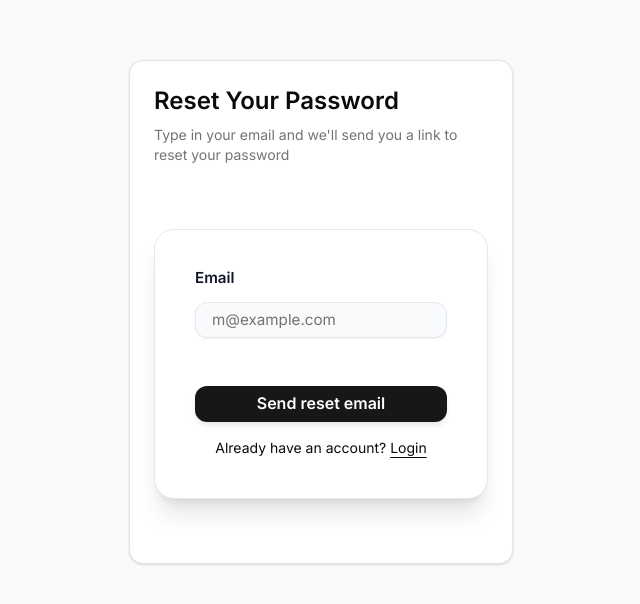
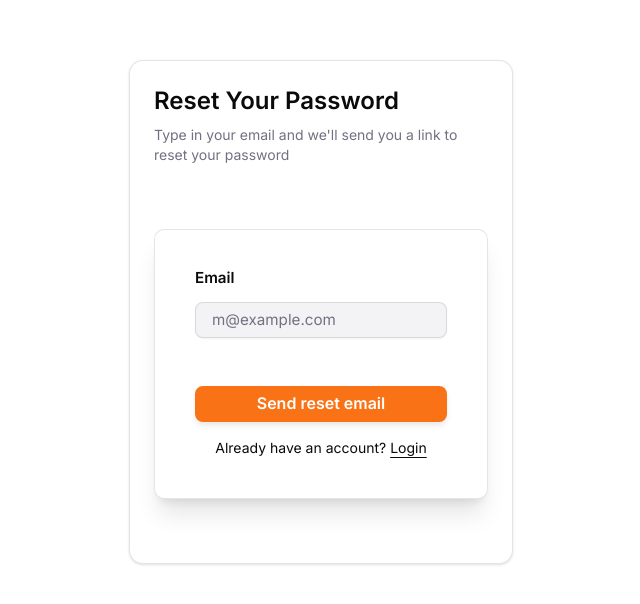
Before and after one commit to ThiagoWriel/hotler, a Next.js app: page /auth/forgot-password in a window 1280 px wide. Shown: the part 128-732 px from the top of the page, without its empty margins (319-959 px from the left). Built offline with nearby package versions, Linux system fonts and the light colour scheme; no server answers.

Commit message:
Melhorando o desing do site e implementando básico do dashboard

```diff
--- a/src/app/clientes/page.js
+++ b/src/app/clientes/page.js
@@ -24,8 +24,6 @@ const Clientes = () => {
             <button onClick={() => setOrderBy("nome")}>Nome</button>
             <button onClick={() => setOrderBy("cpf")}>CPF</button>
             <button onClick={() => setOrderBy("telefone")}>Telefone</button>
-            <button onClick={() => setOrderBy("nascimento")}>Nascimento</button>
-            <button onClick={() => setOrderBy("obs")}>Observações</button>
           </div>
           <div className="clientes-cards">
             {hotler.map((cliente) => (
--- a/src/app/globals.css
+++ b/src/app/globals.css
@@ -3,131 +3,58 @@
 @import "tw-animate-css";
 
 @custom-variant dark (&:is(.dark *));
-/* Variáveis de Tema - Design System Moderno e Amigável */
+
+/* ========================================
+   CSS VARIABLES - LIGHT MODE
+   ======================================== */
 :root {
-  /* Palette: Emerald (Primary) - Fresh & Friendly */
-  --primary-50: #ecfdf5;
-  --primary-100: #d1fae5;
-  --primary-200: #a7f3d0;
-  --primary-300: #6ee7b7;
-  --primary-400: #34d399;
-  --primary-500: #10b981;
-  --primary-600: #059669;
-  --primary-700: #047857;
-  --primary-800: #065f46;
-  --primary-900: #064e3b;
-  --primary-950: #022c22;
-
-  /* Palette: Blue (Secondary) - Trustworthy */
-  --secondary-50: #eff6ff;
-  --secondary-100: #dbeafe;
-  --secondary-200: #bfdbfe;
-  --secondary-300: #93c5fd;
-  --secondary-400: #60a5fa;
-  --secondary-500: #3b82f6;
-  --secondary-600: #2563eb;
-  --secondary-700: #1d4ed8;
-  --secondary-800: #1e40af;
-  --secondary-900: #1e3a8a;
-  --secondary-950: #172554;
-
-  /* Neutrals (Slate) - Clean & Modern */
-  --gray-50: #f8fafc;
-  --gray-100: #f1f5f9;
-  --gray-200: #e2e8f0;
-  --gray-300: #cbd5e1;
-  --gray-400: #94a3b8;
-  --gray-500: #64748b;
-  --gray-600: #475569;
-  --gray-700: #334155;
-  --gray-800: #1e293b;
-  --gray-900: #0f172a;
-  --gray-950: #020617;
-
-  /* Semantic Variables (Light Mode Default) */
-  --primary: oklch(0.205 0 0);
-  --primary-hover: var(--primary-700);
-  --secondary: oklch(0.97 0 0);
-
-  --bg-app: var(--gray-50);
-  --bg-sidebar: var(--primary-900); /* Dark green sidebar for premium feel */
-  --sidebar-text: #ffffff;
-  --sidebar-text-muted: rgba(255, 255, 255, 0.7);
-  --sidebar-hover: rgba(255, 255, 255, 0.1);
-
-  --bg-card: #ffffff;
-  --bg-input: var(--gray-50);
-
-  --text-main: var(--gray-900);
-  --text-secondary: var(--gray-500);
-  --border-color: var(--gray-200);
-
-  /* Modern Spacing & Effects */
-  --radius-sm: 6px;
-  --radius-md: 12px; /* Rounder = Friendlier */
-  --radius-lg: 20px;
-
-  --shadow-sm: 0 1px 2px 0 rgb(0 0 0 / 0.05);
-  --shadow-md: 0 4px 6px -1px rgb(0 0 0 / 0.1), 0 2px 4px -2px rgb(0 0 0 / 0.1);
-  --shadow-lg: 0 10px 15px -3px rgb(0 0 0 / 0.1),
-    0 4px 6px -4px rgb(0 0 0 / 0.1);
-  --shadow-xl: 0 20px 25px -5px rgb(0 0 0 / 0.1),
-    0 8px 10px -6px rgb(0 0 0 / 0.1);
-  --radius: 0.625rem;
-  --background: oklch(1 0 0);
+  --font-size: 16px;
+  --background: #ffffff;
   --foreground: oklch(0.145 0 0);
-  --card: oklch(1 0 0);
+  --card: #ffffff;
   --card-foreground: oklch(0.145 0 0);
   --popover: oklch(1 0 0);
   --popover-foreground: oklch(0.145 0 0);
-  --primary-foreground: oklch(0.985 0 0);
-  --secondary-foreground: oklch(0.205 0 0);
-  --muted: oklch(0.97 0 0);
-  --muted-foreground: oklch(0.556 0 0);
-  --accent: oklch(0.97 0 0);
-  --accent-foreground: oklch(0.205 0 0);
-  --destructive: oklch(0.577 0.245 27.325);
-  --border: oklch(0.922 0 0);
-  --input: oklch(0.922 0 0);
-  --ring: oklch(0.708 0 0);
+  --primary: #f97316;
+  --primary-foreground: oklch(1 0 0);
+  --secondary: oklch(0.95 0.0058 264.53);
+  --secondary-foreground: #030213;
+  --muted: #ececf0;
+  --muted-foreground: #717182;
+  --accent: #fff7ed;
+  --accent-foreground: #030213;
+  --destructive: #d4183d;
+  --destructive-foreground: #ffffff;
+  --border: rgba(0, 0, 0, 0.1);
+  --input: transparent;
+  --input-background: #f3f3f5;
+  --switch-background: #cbced4;
+  --font-weight-medium: 500;
+  --font-weight-normal: 400;
+  --ring: #f97316;
   --chart-1: oklch(0.646 0.222 41.116);
   --chart-2: oklch(0.6 0.118 184.704);
   --chart-3: oklch(0.398 0.07 227.392);
   --chart-4: oklch(0.828 0.189 84.429);
   --chart-5: oklch(0.769 0.188 70.08);
-  --sidebar: oklch(0.985 0 0);
+  --radius: 0.625rem;
+  --sidebar: #fafafa;
   --sidebar-foreground: oklch(0.145 0 0);
-  --sidebar-primary: oklch(0.205 0 0);
-  --sidebar-primary-foreground: oklch(0.985 0 0);
-  --sidebar-accent: oklch(0.97 0 0);
-  --sidebar-accent-foreground: oklch(0.205 0 0);
+  --sidebar-primary: #f97316;
+  --sidebar-primary-foreground: oklch(1 0 0);
+  --sidebar-accent: #fff7ed;
+  --sidebar-accent-foreground: #f97316;
   --sidebar-border: oklch(0.922 0 0);
-  --sidebar-ring: oklch(0.708 0 0);
+  --sidebar-ring: #f97316;
 }
 
-:root[data-theme="dark"] {
-  --primary: var(--primary-500);
-  --primary-hover: var(--primary-400);
 
-  --bg-app: var(--gray-950);
-  --bg-sidebar: #000000;
-
-  --bg-card: var(--gray-900);
-  --bg-input: var(--gray-800);
-
-  --text-main: var(--gray-50);
-  --text-secondary: var(--gray-400);
-  --border-color: var(--gray-800);
-
-  --shadow-sm: none;
-  --shadow-md: none;
-}
 
 body {
   margin: 0;
   color: var(--text-main);
   font-family: "Inter", "Poppins", sans-serif;
-  background: var(--bg-app);
+  background: var(--background);
   -webkit-font-smoothing: antialiased;
 }
 
@@ -135,7 +62,7 @@ h1,
 h2,
 h3 {
   margin: 0;
-  color: var(--text-main);
+  color: var(--foreground);
 }
 
 /* Layout Grid */
@@ -147,8 +74,8 @@ h3 {
 /* Sidebar Styles */
 .sidebar {
   width: 280px;
-  background: var(--bg-sidebar);
-  color: var(--sidebar-text);
+  background: var(--sidebar);
+  color: var(--sidebar-foreground);
   display: flex;
   flex-direction: column;
   padding: 30px 20px;
@@ -168,7 +95,7 @@ h3 {
 }
 
 .sidebar nav a {
-  color: var(--sidebar-text-muted);
+  color: var(--muted-foreground);
   text-decoration: none;
   font-size: 1rem;
   padding: 14px 20px;
@@ -182,15 +109,15 @@ h3 {
 
 .sidebar nav a:hover,
 .sidebar nav a.active {
-  background: var(--sidebar-hover);
-  color: var(--sidebar-text);
+  background: var(--sidebar-accent);
+  color: var(--sidebar-accent-foreground);
   transform: translateX(4px);
 }
 
 /* Main Content Area */
 .main-content {
   flex: 1;
-  background: var(--bg-app);
+  background: var(--background);
   overflow-y: auto;
   padding-bottom: 40px;
 }
@@ -222,14 +149,14 @@ h3 {
   align-items: center;
   margin-bottom: 40px;
   padding-bottom: 20px;
-  border-bottom: 1px solid var(--border-color);
+  border-bottom: 1px solid var(--border);
 }
 
 .header-pages h2 {
   font-size: 2rem;
   font-weight: 700;
   letter-spacing: -0.5px;
-  color: var(--text-main);
+  color: var(--foreground);
 }
 
 .principal-title {
@@ -237,27 +164,29 @@ h3 {
   align-items: center;
   justify-content: center;
   gap: 15px;
-  background: linear-gradient(135deg, var(--primary-600), var(--primary-800));
+  background: linear-gradient(135deg, var(--primary), #eab308); /* Fallback gradient or just primary */
   padding: 20px 40px;
   border-radius: var(--radius-lg);
   box-shadow: var(--shadow-lg);
   margin-bottom: 30px;
-  color: white;
+  color: var(--primary-foreground);
 }
 
 .principal-title h1 {
   font-family: "Poppins", sans-serif;
   font-weight: 700;
   font-size: 2.2rem;
-  color: white;
+  color: var(--primary-foreground);
   margin: 0;
 }
 
 /* Cards (Generic) */
+
 .quartos-cards,
 .clientes-cards,
 .reservas-cards,
-.financeiro-cards {
+.financeiro-cards,
+.dashboard-cards {
   margin-top: 30px;
   display: grid;
   grid-template-columns: repeat(auto-fill, minmax(300px, 1fr));
@@ -267,27 +196,30 @@ h3 {
 .quartos-card,
 .clientes-card,
 .reservas-card,
-.financeiro-card {
+.financeiro-card,
+.dashboard-card {
   width: 100%;
   padding: 20px;
-  background: var(--bg-card);
+  background: var(--card);
   box-sizing: border-box;
   border-radius: var(--radius-md);
   box-shadow: var(--shadow-sm);
-  border: 1px solid var(--border-color);
+  border: 1px solid var(--border);
   transition: all 0.3s ease;
   position: relative;
   display: flex;
   flex-direction: column;
 }
 
+
 .quartos-card:hover,
 .clientes-card:hover,
 .reservas-card:hover,
-.financeiro-card:hover {
+.financeiro-card:hover,
+.dashboard-card:hover {
   transform: translateY(-4px);
   box-shadow: var(--shadow-lg);
-  border-color: var(--primary-300);
+  border-color: var(--primary);
 }
 
 /* Badges / Numeros */
@@ -297,8 +229,8 @@ h3 {
   position: absolute;
   top: 15px;
   right: 15px;
-  background: var(--primary-100);
-  color: var(--primary-800);
+  background: var(--accent);
+  color: var(--primary);
   font-weight: 700;
   border-radius: var(--radius-sm);
   padding: 4px 10px;
@@ -310,20 +242,20 @@ h3 {
 
 /* Formulários */
 form {
-  background: var(--bg-card);
+  background: var(--card);
   padding: 40px;
   max-width: 500px;
   margin: 40px auto;
   border-radius: var(--radius-lg);
   box-shadow: var(--shadow-xl);
-  border: 1px solid var(--border-color);
+  border: 1px solid var(--border);
 }
 
 form label {
   display: block;
   margin-bottom: 8px;
   font-weight: 600;
-  color: var(--text-main);
+  color: var(--foreground);
   font-size: 0.95rem;
 }
 
@@ -334,14 +266,14 @@ form select {
   width: 100%;
   padding: 12px 16px;
   box-sizing: border-box;
-  border: 1px solid var(--border-color);
+  border: 1px solid var(--border);
   border-radius: var(--radius-md);
   margin-bottom: 24px;
   font-family: inherit;
   font-size: 0.95rem;
   transition: all 0.2s ease;
-  background-color: var(--bg-input);
-  color: var(--text-main);
+  background-color: var(--input-background);
+  color: var(--foreground);
 }
 
 form input:focus,
@@ -349,15 +281,15 @@ form textarea:focus,
 form select:focus {
   outline: none;
   border-color: var(--primary);
-  background-color: var(--bg-card);
-  box-shadow: 0 0 0 4px var(--primary-100);
+  background-color: var(--card);
+  box-shadow: 0 0 0 4px var(--accent);
 }
 
 /* Botões */
 form button,
 .create-button {
   background: var(--primary);
-  color: #fff;
+  color: var(--primary-foreground);
   border: 0;
   border-radius: var(--radius-md);
   padding: 12px 24px;
@@ -375,7 +307,8 @@ form button {
 
 form button:hover,
 .create-button:hover {
-  background: var(--primary-hover);
+  background: var(--primary); /* Hover effect is usually slightly different but simplifying to same for now or opacity */
+  opacity: 0.9;
   transform: translateY(-2px);
   box-shadow: 0 10px 15px -3px rgba(0, 0, 0, 0.1);
 }
@@ -396,21 +329,21 @@ form button:hover,
 
 .buttons i {
   cursor: pointer;
-  color: var(--gray-400);
+  color: var(--muted-foreground);
   transition: all 0.2s ease;
   padding: 8px;
   border-radius: 50%;
-  background: var(--gray-50);
+  background: var(--muted);
 }
 
 .buttons i:hover {
-  background: var(--gray-200);
+  background: var(--accent);
   transform: scale(1.1);
 }
 
 .buttons i.material-icons:first-child:hover {
   color: var(--secondary);
-  background: var(--secondary-50);
+  background: var(--accent);
 }
 
 .buttons i.material-icons:last-child:hover {
@@ -428,16 +361,28 @@ form button:hover,
 }
 
 .order-by button {
-  background: var(--bg-card);
-  color: var(--text-secondary);
-  border: 1px solid var(--border-color);
+  background: var(--card);
+  color: var(--muted-foreground);
+  border: 1px solid var(--border);
   box-shadow: var(--shadow-sm);
+  border-radius: var(--radius-md);
+  padding: 8px 16px;
+  cursor: pointer;
+  transition: all 0.2s ease;
 }
 
 .order-by button:hover {
-  background: var(--gray-50);
+  background: var(--muted);
   color: var(--primary);
-  border-color: var(--primary-200);
+  border-color: var(--primary);
+}
+
+.order-by button.active {
+  background: var(--muted);
+  color: var(--primary);
+  border-color: var(--primary);
+  box-shadow: inset 0 2px 4px 0 rgba(0, 0, 0, 0.06);
+  font-weight: 600;
 }
 
 /* Error */
@@ -456,7 +401,7 @@ form button:hover,
 .loading {
   text-align: center;
   margin: 40px 0;
-  color: var(--text-secondary);
+  color: var(--muted-foreground);
   font-size: 1.1rem;
   font-weight: 500;
   animation: pulse 2s infinite;
@@ -481,19 +426,19 @@ form button:hover,
   gap: 12px;
   margin-bottom: 20px;
   padding-bottom: 12px;
-  border-bottom: 1px solid var(--border-color);
+  border-bottom: 1px solid var(--border);
 }
 
 .card-header h3 {
   font-size: 1.25rem;
   font-weight: 700;
-  color: var(--text-main);
+  color: var(--foreground);
   margin: 0;
 }
 
 .card-icon {
-  background: var(--primary-100);
-  color: var(--primary-700);
+  background: var(--accent);
+  color: var(--primary);
   padding: 8px;
   border-radius: var(--radius-sm);
   font-size: 20px;
@@ -510,13 +455,13 @@ form button:hover,
   display: flex;
   align-items: center;
   gap: 10px;
-  color: var(--text-secondary);
+  color: var(--muted-foreground);
   font-size: 0.95rem;
 }
 
 .card-row i {
   font-size: 18px;
-  color: var(--gray-400);
+  color: var(--muted-foreground);
   width: 24px; /* Fixed width for alignment */
   text-align: center;
 }
@@ -531,6 +476,50 @@ form button:hover,
 .price-row span {
   display: block;
 }
+
+/* Dashboard Card Specific Styles */
+.dashboard-card-content {
+  display: flex;
+  align-items: center;
+  justify-content: space-between;
+  width: 100%;
+}
+
+.dashboard-card-info {
+  display: flex;
+  flex-direction: column;
+  gap: 8px;
+}
+
+.dashboard-card-label {
+  color: var(--muted-foreground);
+  font-size: 0.9rem;
+  font-weight: 500;
+}
+
+.dashboard-card-value {
+  font-size: 1.75rem;
+  font-weight: 700;
+  color: var(--foreground);
+  margin: 0;
+  line-height: 1;
+}
+
+.dashboard-card-icon-container {
+  width: 48px;
+  height: 48px;
+  border-radius: var(--radius-md);
+  display: flex;
+  align-items: center;
+  justify-content: center;
+  background: var(--primary);
+}
+
+.dashboard-card-icon {
+  color: #ffffff; /* Icons are always white in the colored box */
+  font-size: 24px;
+}
+
 
 /* Mobile Responsiveness */
 @media (max-width: 768px) {
@@ -625,7 +614,7 @@ form button:hover,
     margin: 20px 0;
     width: 100%;
     box-shadow: none;
-    border: 1px solid var(--gray-200);
+    border: 1px solid var(--border);
   }
 
   /* Order By */
@@ -645,17 +634,17 @@ form button:hover,
   flex-direction: column;
   align-items: center;
   justify-content: center;
-  background-color: var(--bg-app);
+  background-color: var(--background);
 }
 
 .login-container {
   width: 100%;
   max-width: 450px;
-  background: var(--bg-card);
+  background: var(--card);
   padding: 40px;
   border-radius: var(--radius-lg);
   box-shadow: var(--shadow-xl);
-  border: 1px solid var(--border-color);
+  border: 1px solid var(--border);
   animation: fadeIn 0.6s cubic-bezier(0.16, 1, 0.3, 1);
 }
 
@@ -664,7 +653,7 @@ form button:hover,
   font-weight: 700;
   text-align: center;
   margin-bottom: 30px;
-  color: var(--text-main);
+  color: var(--foreground);
 }
 
 .login-form {
@@ -690,11 +679,11 @@ form button:hover,
 .login-input {
   width: 100%;
   padding: 12px 16px;
-  border: 1px solid var(--border-color);
+  border: 1px solid var(--border);
   border-radius: var(--radius-md);
   font-size: 1rem;
-  background-color: var(--bg-input);
-  color: var(--text-main);
+  background-color: var(--input-background);
+  color: var(--foreground);
   transition: all 0.2s ease;
   box-sizing: border-box;
 }
@@ -702,7 +691,7 @@ form button:hover,
 .login-input:focus {
   outline: none;
   border-color: var(--primary);
-  box-shadow: 0 0 0 4px var(--primary-100);
+  box-shadow: 0 0 0 4px var(--accent);
 }
 
 .login-button {
@@ -720,7 +709,8 @@ form button:hover,
 }
 
 .login-button:hover {
-  background: var(--primary-hover);
+  background: var(--primary);
+  opacity: 0.9;
   transform: translateY(-2px);
   box-shadow: var(--shadow-md);
 }
@@ -731,14 +721,10 @@ form button:hover,
   transform: none;
 }
 
+/* ========================================
+   TAILWIND THEME CONFIGURATION
+   ======================================== */
 @theme inline {
-  --radius-sm: calc(var(--radius) - 4px);
-  --radius-md: calc(var(--radius) - 2px);
-  --radius-lg: var(--radius);
-  --radius-xl: calc(var(--radius) + 4px);
-  --radius-2xl: calc(var(--radius) + 8px);
-  --radius-3xl: calc(var(--radius) + 12px);
-  --radius-4xl: calc(var(--radius) + 16px);
   --color-background: var(--background);
   --color-foreground: var(--foreground);
   --color-card: var(--card);
@@ -754,14 +740,21 @@ form button:hover,
   --color-accent: var(--accent);
   --color-accent-foreground: var(--accent-foreground);
   --color-destructive: var(--destructive);
+  --color-destructive-foreground: var(--destructive-foreground);
   --color-border: var(--border);
   --color-input: var(--input);
+  --color-input-background: var(--input-background);
+  --color-switch-background: var(--switch-background);
   --color-ring: var(--ring);
   --color-chart-1: var(--chart-1);
   --color-chart-2: var(--chart-2);
   --color-chart-3: var(--chart-3);
   --color-chart-4: var(--chart-4);
   --color-chart-5: var(--chart-5);
+  --radius-sm: calc(var(--radius) - 4px);
+  --radius-md: calc(var(--radius) - 2px);
+  --radius-lg: var(--radius);
+  --radius-xl: calc(var(--radius) + 4px);
   --color-sidebar: var(--sidebar);
   --color-sidebar-foreground: var(--sidebar-foreground);
   --color-sidebar-primary: var(--sidebar-primary);
@@ -772,45 +765,64 @@ form button:hover,
   --color-sidebar-ring: var(--sidebar-ring);
 }
 
-.dark {
-  --background: oklch(0.145 0 0);
-  --foreground: oklch(0.985 0 0);
-  --card: oklch(0.205 0 0);
-  --card-foreground: oklch(0.985 0 0);
-  --popover: oklch(0.205 0 0);
-  --popover-foreground: oklch(0.985 0 0);
-  --primary: oklch(0.922 0 0);
-  --primary-foreground: oklch(0.205 0 0);
-  --secondary: oklch(0.269 0 0);
-  --secondary-foreground: oklch(0.985 0 0);
-  --muted: oklch(0.269 0 0);
-  --muted-foreground: oklch(0.708 0 0);
-  --accent: oklch(0.269 0 0);
-  --accent-foreground: oklch(0.985 0 0);
-  --destructive: oklch(0.704 0.191 22.216);
-  --border: oklch(1 0 0 / 10%);
-  --input: oklch(1 0 0 / 15%);
-  --ring: oklch(0.556 0 0);
-  --chart-1: oklch(0.488 0.243 264.376);
-  --chart-2: oklch(0.696 0.17 162.48);
-  --chart-3: oklch(0.769 0.188 70.08);
-  --chart-4: oklch(0.627 0.265 303.9);
-  --chart-5: oklch(0.645 0.246 16.439);
-  --sidebar: oklch(0.205 0 0);
-  --sidebar-foreground: oklch(0.985 0 0);
-  --sidebar-primary: oklch(0.488 0.243 264.376);
-  --sidebar-primary-foreground: oklch(0.985 0 0);
-  --sidebar-accent: oklch(0.269 0 0);
-  --sidebar-accent-foreground: oklch(0.985 0 0);
-  --sidebar-border: oklch(1 0 0 / 10%);
-  --sidebar-ring: oklch(0.556 0 0);
-}
-
+/* ========================================
+   BASE STYLES
+   ======================================== */
 @layer base {
   * {
     @apply border-border outline-ring/50;
   }
+
   body {
     @apply bg-background text-foreground;
   }
+
+  /**
+  * Default typography styles for HTML elements.
+  */
+  html {
+    font-size: var(--font-size);
+  }
+
+  h1 {
+    font-size: var(--text-2xl);
+    font-weight: var(--font-weight-medium);
+    line-height: 1.5;
+  }
+
+  h2 {
+    font-size: var(--text-xl);
+    font-weight: var(--font-weight-medium);
+    line-height: 1.5;
+  }
+
+  h3 {
+    font-size: var(--text-lg);
+    font-weight: var(--font-weight-medium);
+    line-height: 1.5;
+  }
+
+  h4 {
+    font-size: var(--text-base);
+    font-weight: var(--font-weight-medium);
+    line-height: 1.5;
+  }
+
+  label {
+    font-size: var(--text-base);
+    font-weight: var(--font-weight-medium);
+    line-height: 1.5;
+  }
+
+  button {
+    font-size: var(--text-base);
+    font-weight: var(--font-weight-medium);
+    line-height: 1.5;
+  }
+
+  input {
+    font-size: var(--text-base);
+    font-weight: var(--font-weight-normal);
+    line-height: 1.5;
+  }
 }
```
Also changed, not shown: src/app/dashboard/page.js (+33 -15 lines), src/app/quartos/page.js (+25 -5 lines), src/components/Card.jsx (+9 -2 lines).
